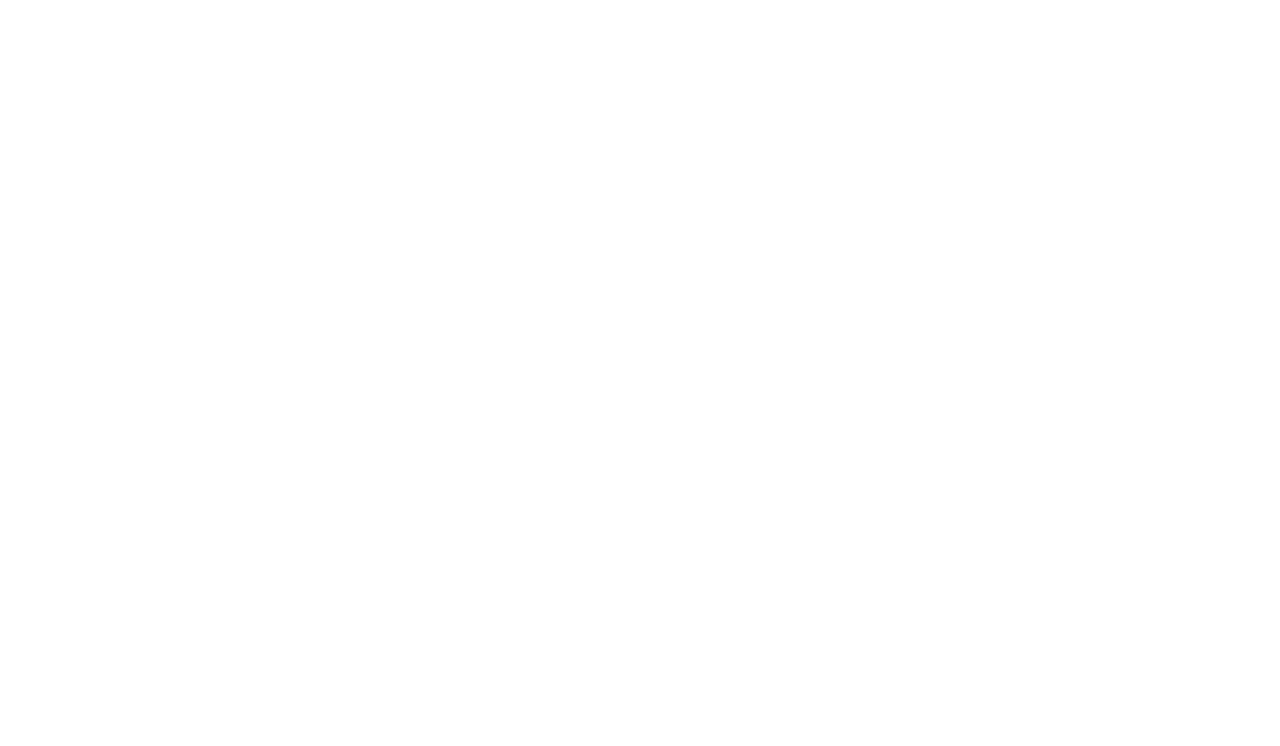
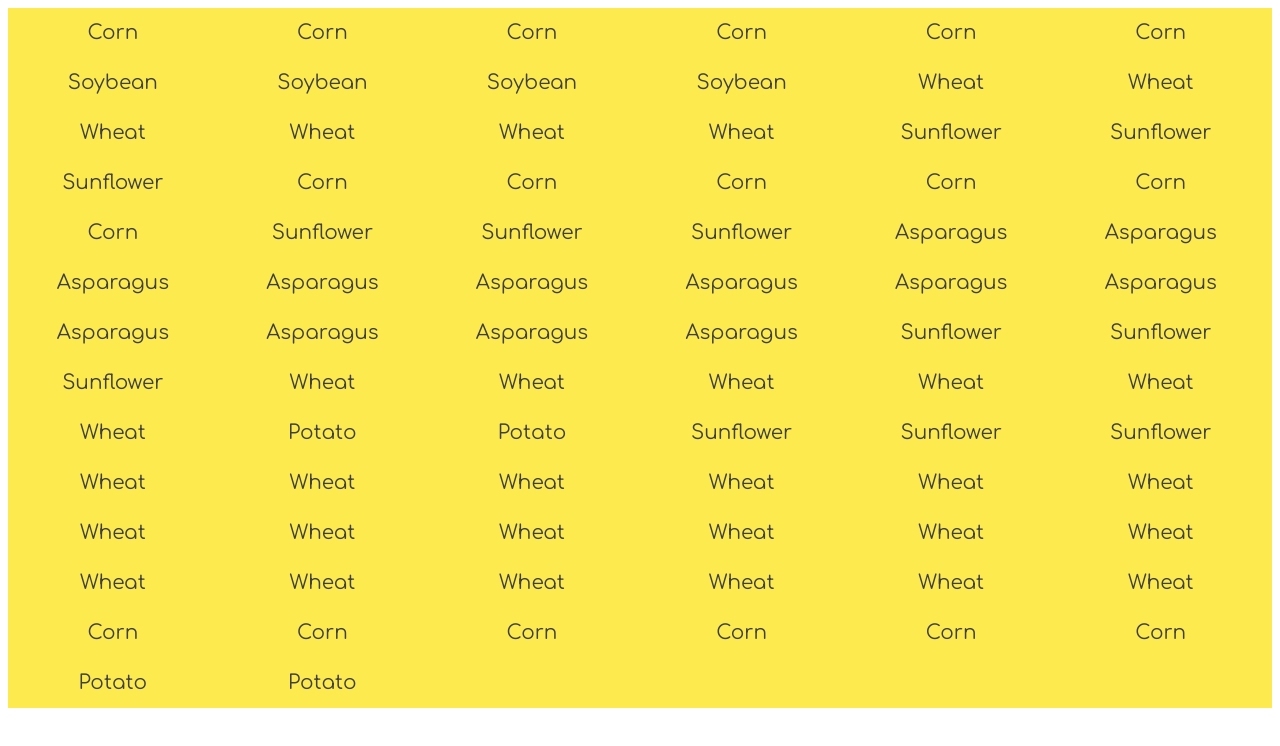
Before and after one commit to bigjlr2004/modern-farm, a website with bundled scripts: page src/index.html in a window 1280 px wide. Built offline with nearby package versions, Linux system fonts and the light colour scheme; a web font is replaced by a local one.

Commit message:
Done with the HTML

```diff
--- /dev/null
+++ b/src/scripts/catalog.js
@@ -0,0 +1,16 @@
+//define a string to hold the html string
+let htmlString = "";
+//define and export a catalog function in your catalog module
+export const catalog = (plants) => {
+    for(const plant of plants){
+        htmlString += `<section class="plant">${plant.type}</section>`
+    }
+    return htmlString;
+}
+
+//the function should accept the harvest array as input
+
+//the catlaog should iterate through the array of food objects.
+
+//for each food object add an html representation to an html string to be placed into the main section in
+//the html document.
--- a/src/scripts/main.js
+++ b/src/scripts/main.js
@@ -19,6 +19,7 @@ import {usePlants, addPlant} from "./field.js";
 //import plantSeeds function from the tractor module
 import {plantSeeds} from "./tractor.js";
 import { harvestPlants } from "./harvester.js";
+import {catalog} from "./catalog.js";
 
 
 //invoke the function createPlan and store it in an object called yearlyPlan
@@ -48,7 +49,11 @@ const test = plantSeeds(newYearlyPlan);
 
 const testseeds = usePlants();
 const harvested = harvestPlants(testseeds);
-console.log(harvested);
+
+const parentHTMLElement = document.querySelector(".container")
+
+
+parentHTMLElement.innerHTML = catalog(harvested)
 
 
 
--- a/src/styles/main.css
+++ b/src/styles/main.css
@@ -33,3 +33,16 @@ h1,h2,h3,h4,h5,h6 {
 .red {
     background-color: darksalmon;
 }
+
+.container {
+    display: flex;
+    background-color: rgb(252, 234, 79);
+    flex-wrap: wrap;
+}
+.plant {
+flex-basis: 15%;
+font-size: 1.25rem;
+text-align: center;
+
+    padding: 10px 10px;
+}
```
Also changed, not shown: src/index.html (+1 -0 lines).
